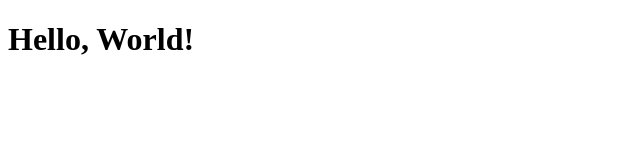
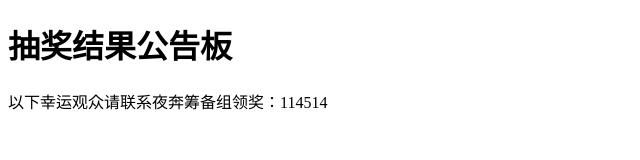
Before and after one commit to EliotOK/HanazonoO.github.io, a plain HTML site: page index.html in a window 1280 px wide. Shown: the whole page, without its empty margins (0-640 px from the left). Drawn offline with Linux system fonts and the light colour scheme.

Commit message:
Update index.html

```diff
--- a/index.html
+++ b/index.html
@@ -1,8 +1,11 @@
 <!DOCTYPE html>
 <html>
-  <body>
-    <h1>
-      Hello, World!
-    </h1>
-  </body>
+<head>
+<meta charset="utf-8">
+<title>未名铁道之夜 </title>
+</head>
+<body>
+    <h1>抽奖结果公告板</h1>
+    <p>以下幸运观众请联系夜奔筹备组领奖：114514</p>
+</body>
 </html>
```
